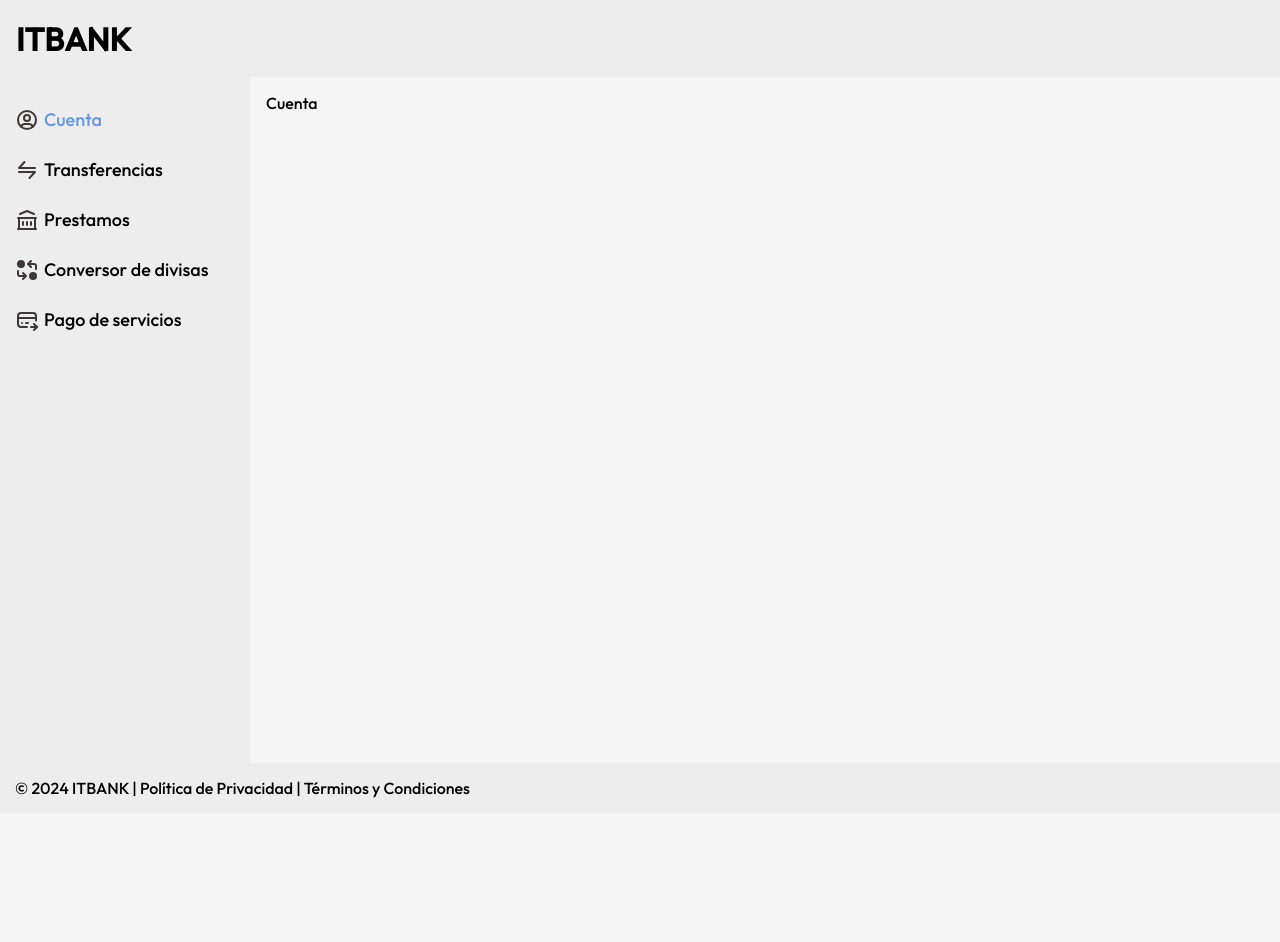
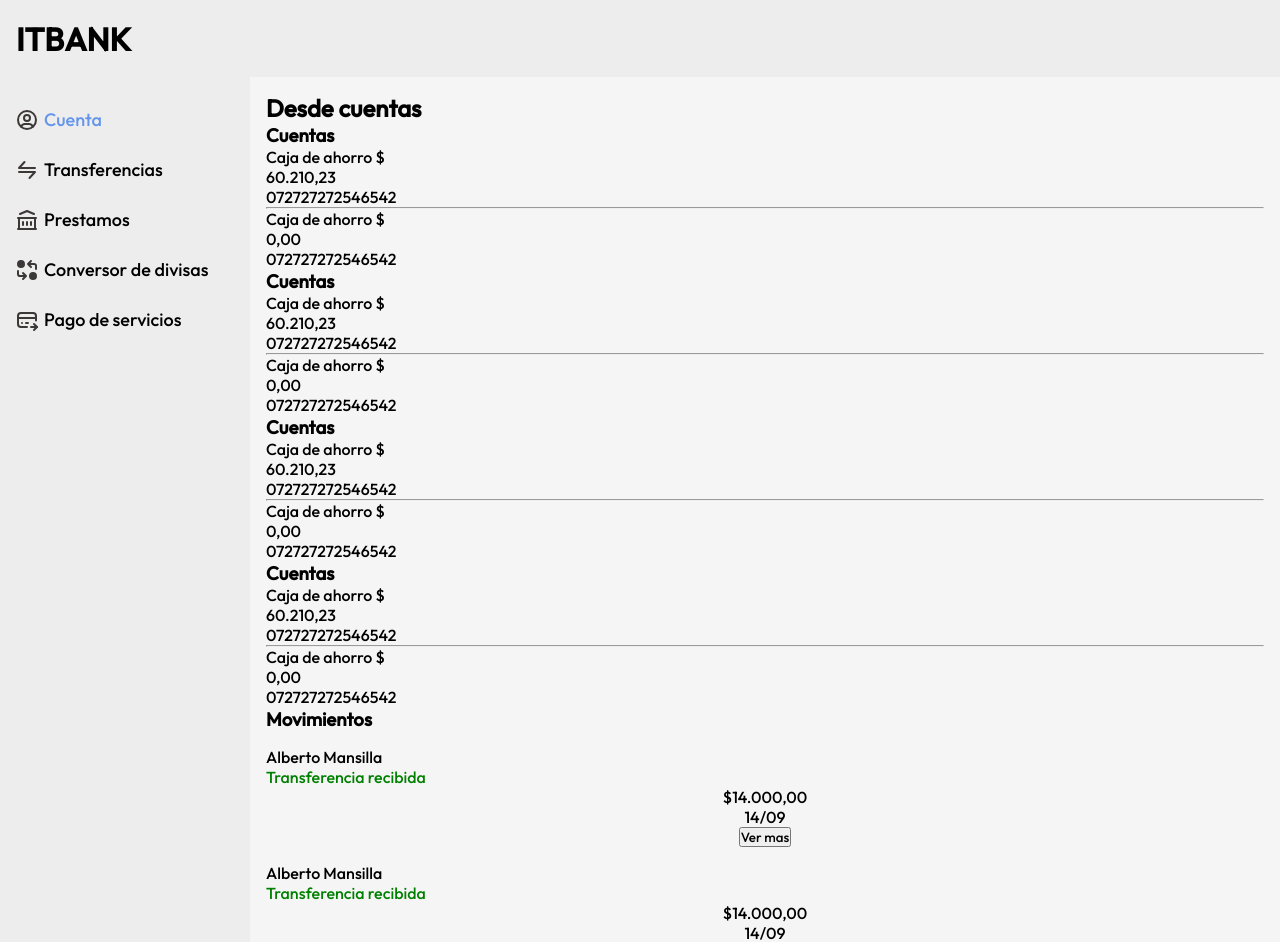
Before and after one commit to Matias-Zahn/ITBANK-Next, a Next.js app: page /cuenta in a window 1280 px wide. Shown: the top 942 px of the page. Before the commit the page ends 813 px from the top, so only its background shows below. Built offline with nearby package versions, Linux system fonts and the light colour scheme.

Commit message:
Agregando cuentas, falta estilos y utilizar la data.json

```diff
--- a/src/app/cuenta/page.js
+++ b/src/app/cuenta/page.js
@@ -1,4 +1,23 @@
+import Card from "@/components/Cuenta/Card";
+import History from "@/components/Cuenta/History";
+
 function Cuenta() {
-  return <div>Cuenta</div>;
+  return (
+    <main>
+      <section className="content">
+        <div className="content-items">
+          <h1>Desde cuentas</h1>
+          <div className="content-items-card">
+            <Card />
+            <Card />
+            <Card />
+            <Card />
+          </div>
+        </div>
+
+        <History />
+      </section>
+    </main>
+  );
 }
 export default Cuenta;
--- /dev/null
+++ b/src/components/Cuenta/Card.js
@@ -0,0 +1,26 @@
+
+function Card() {
+  return (
+    <div className="card">
+      <h3>Cuentas</h3>
+
+      <div className="card-content">
+        <div className="card-content_items">
+          <p>Caja de ahorro $</p>
+          <p>60.210,23</p>
+        </div>
+        <p className="cbu">072727272546542</p>
+      </div>
+      <hr />
+      <div className="card-content">
+        <div className="card-content_items">
+          <p>Caja de ahorro $</p>
+          <p>0,00</p>
+        </div>
+        <p className="cbu">072727272546542</p>
+      </div>
+    </div>
+  );
+}
+
+export default Card
--- /dev/null
+++ b/src/components/Cuenta/History.js
@@ -0,0 +1,20 @@
+import HistoryCard from "./HistoryCard"
+
+function History() {
+  return (
+
+        <div>
+          <h3 style={{ marginBottom: "1rem" }}>Movimientos</h3>
+
+          <div style={{ display: "grid", gap: "1rem" }}>
+            <HistoryCard />
+            <HistoryCard />
+            <HistoryCard />
+            <HistoryCard />
+          </div>
+        </div>
+
+  )
+}
+
+export default History
--- /dev/null
+++ b/src/components/Cuenta/HistoryCard.js
@@ -0,0 +1,38 @@
+"use client"
+
+import { useState } from "react";
+import HistoryInformation from "./HistoryInformation";
+
+function HistoryCard() {
+  const [showMore, setShowMore] = useState(false);
+
+  const handleClick = () => {
+    setShowMore(true);
+  };
+  return (
+    <div>
+      <div className="card">
+        <div className="card-content_items">
+          <div>
+            <p>Alberto Mansilla</p>
+            <p style={{ color: "green" }}>Transferencia recibida</p>
+          </div>
+
+          <div
+            style={{
+              display: "flex",
+              flexDirection: "column",
+              alignItems: "center",
+            }}
+          >
+            <p>$14.000,00</p>
+            <p>14/09</p>
+            <button onClick={handleClick}>Ver mas</button>
+          </div>
+        </div>
+      </div>
+      {showMore && <HistoryInformation setShowMore={setShowMore} />}
+    </div>
+  );
+}
+export default HistoryCard;
--- /dev/null
+++ b/src/components/Cuenta/HistoryInformation.js
@@ -0,0 +1,66 @@
+// eslint-disable-next-line react/prop-types
+function HistoryInformation({ setShowMore }) {
+    const handleModal = () => {
+      setShowMore(false);
+      console.log("cerrando");
+    };
+
+    return (
+      <div
+        style={{
+          backgroundColor: "white",
+          padding: "2rem",
+          border: "1px solid black",
+          borderRadius: "2rem",
+          height: "-100px",
+          marginTop: "1rem",
+        }}
+      >
+        <div
+          style={{
+            position: "relative",
+            display: "grid",
+            justifyContent: "center",
+          }}
+        >
+          <button
+            style={{
+              position: "absolute",
+              top: "-30px",
+              right: "0",
+              width: "45px",
+              borderRadius: "100%",
+              backgroundColor: "red",
+            }}
+            onClick={handleModal}
+          >
+            X
+          </button>
+          <h4 style={{ fontSize: "24px" }}> Alberto Mansilla</h4>
+          <p style={{ fontSize: "18px", textAlign: "center", color: "green" }}>
+            + $14.000,00
+          </p>
+        </div>
+
+        <div style={{ display: "grid", gap: "7px" }}>
+          <div style={{ display: "flex", justifyContent: "space-between" }}>
+            <p>Operacion: </p>
+            <p>Transferencia</p>
+          </div>
+          <div style={{ display: "flex", justifyContent: "space-between" }}>
+            <p>Tipo: </p>
+            <p>Recibida</p>
+          </div>
+          <div style={{ display: "flex", justifyContent: "space-between" }}>
+            <p>Origen: </p>
+            <p>ITBANK</p>
+          </div>
+          <div style={{ display: "flex", justifyContent: "space-between" }}>
+            <p>Fecha: </p>
+            <p>14/09/2024</p>
+          </div>
+        </div>
+      </div>
+    );
+  }
+  export default HistoryInformation;
```
